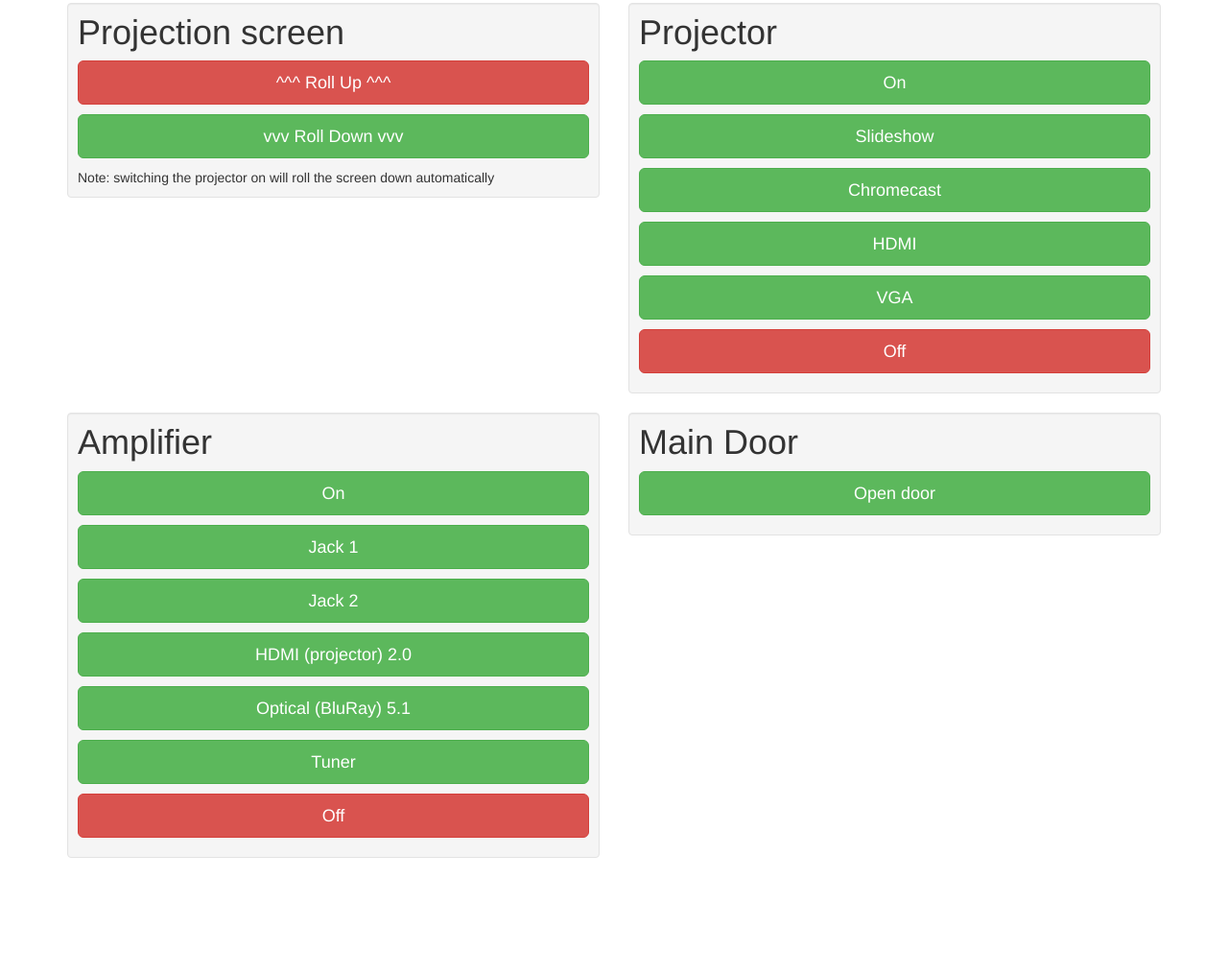
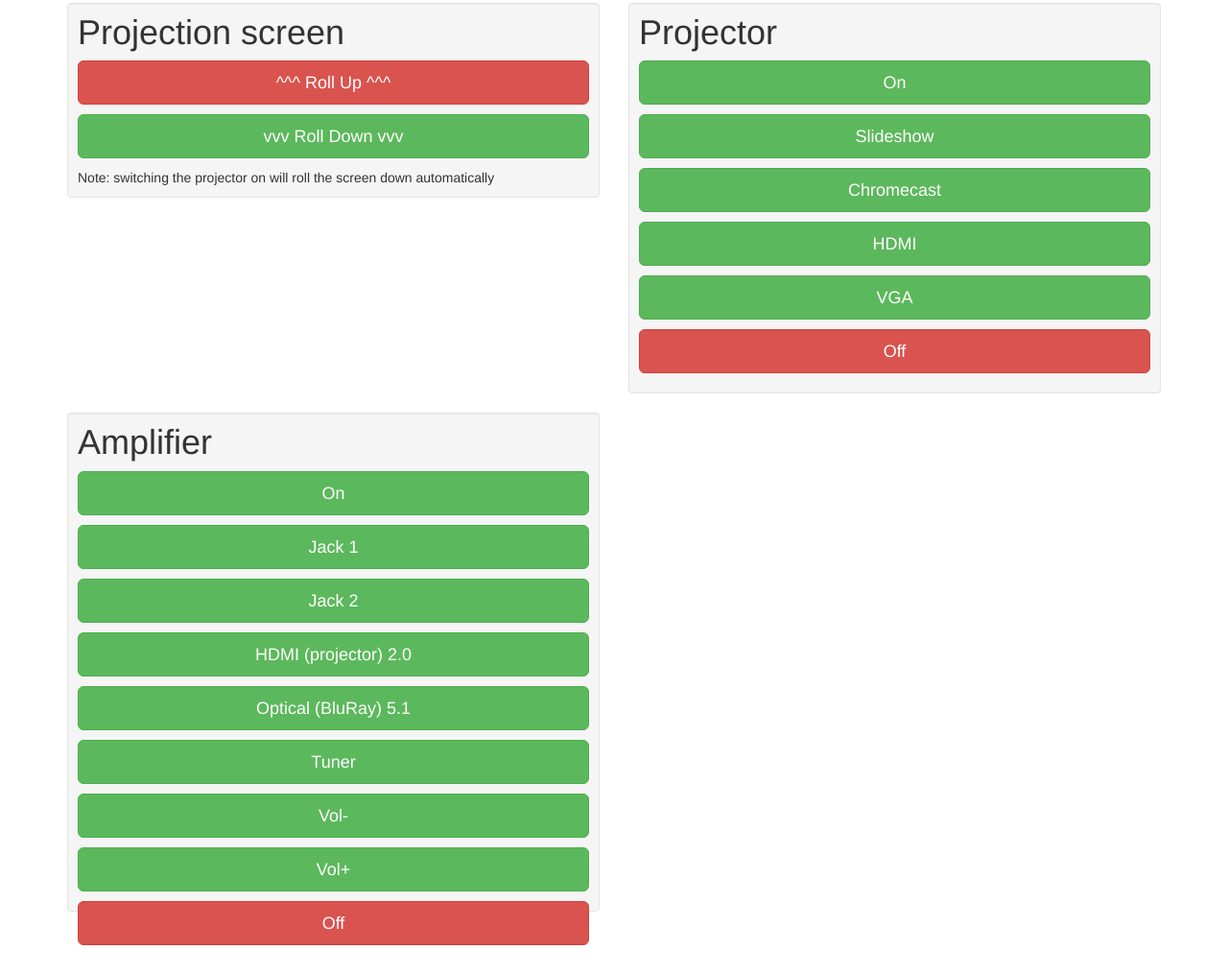
Before and after one commit to syn2cat/pidor, a plain HTML site: page www/htdocs/lights.level2.lu/index.html in a window 1280 px wide. Shown: the part 370-1385 px from the top of the page at 96% size. Before the commit the page ends 1314 px from the top, so only its background shows below. Drawn offline with Linux system fonts and the light colour scheme.

Commit message:
better beamer and reciver control with volume keys bug corrections

```diff
--- a/www/htdocs/lights.level2.lu/index.html
+++ b/www/htdocs/lights.level2.lu/index.html
@@ -90,15 +90,20 @@
             <p><a class="btn btn-success btn-lg btn-block" data-area="receiver" data-status="hdmi" >HDMI (projector) 2.0</a></p>
             <p><a class="btn btn-success btn-lg btn-block" data-area="receiver" data-status="optical" >Optical (BluRay) 5.1</a></p>
             <p><a class="btn btn-success btn-lg btn-block" data-area="receiver" data-status="tuner" >Tuner</a></p>
-            <p><a class="btn btn-danger btn-lg btn-block" data-area="receiver" data-status="off" >Off</a></p>
+            <p><a class="btn btn-success btn-lg btn-block" data-area="receiver" data-status="vol-" >Vol-</a></p>
+            <p><a class="btn btn-success btn-lg btn-block" data-area="receiver" data-status="vol+" >Vol+</a></p>
+            <p><a class="col-md-3 btn btn-danger btn-lg btn-block" data-area="receiver" data-status="off" >Off</a></p>
+          </div>
           </div>
         </div>
+<!--
         <div class="col-md-6">
           <div class=" well">
             <h1>Main Door</h1>
             <p><a class="btn btn-success btn-lg btn-block" data-area="maindoor" data-status="open" >Open door</a></p>
           </div>
         </div>
+-->
       </div>
 
 
```
Also changed, not shown: 7 other files.
